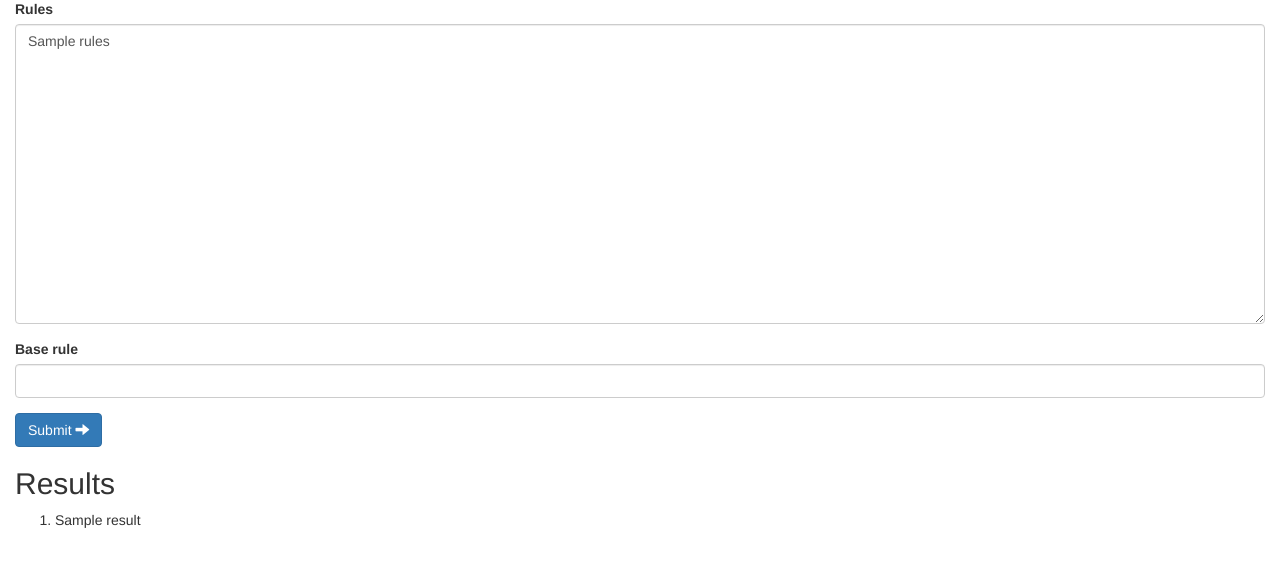
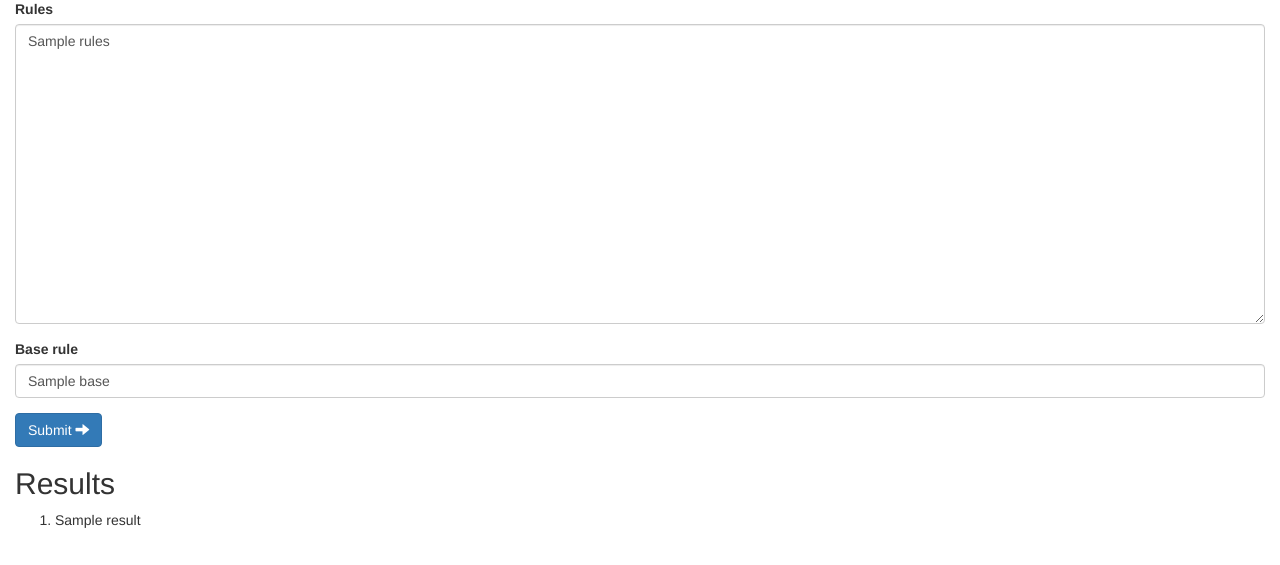
Before and after one commit to wpf500/guarbot, a Flask app: template templates/cfg.html in a window 1280 px wide. Shown: the part 71-636 px from the top of the page. Run offline with Flask 2, Linux system fonts and the light colour scheme; the template is opened without the code that fills it: most values are stand-ins (such as "Sample title", 1, 10 or a date in 2020); some libraries are stand-ins or nearby versions.

Commit message:
Remember base rule

```diff
--- a/main.py
+++ b/main.py
@@ -18,5 +18,6 @@ def handler():
     return render_template(
             'cfg.html',
             rules=rules,
+            base=base,
             results=results
         )
--- a/templates/cfg.html
+++ b/templates/cfg.html
@@ -19,7 +19,7 @@
             </div>
             <div class="form-group">
                 <label for="base">Base rule</label>
-                <input type="text" id="base" name="base" class="form-control" />
+                <input type="text" id="base" name="base" class="form-control" value="{{ base }}"/>
             </div>
             <button class="btn btn-primary">
                 Submit <span class="glyphicon glyphicon-arrow-right"></span>
```
